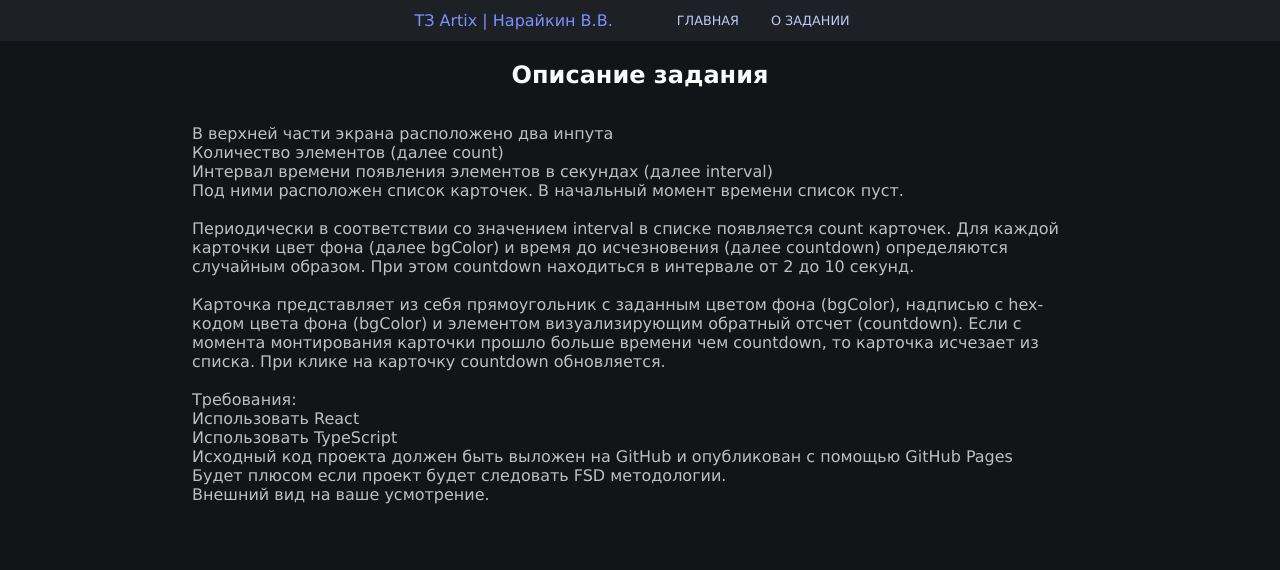
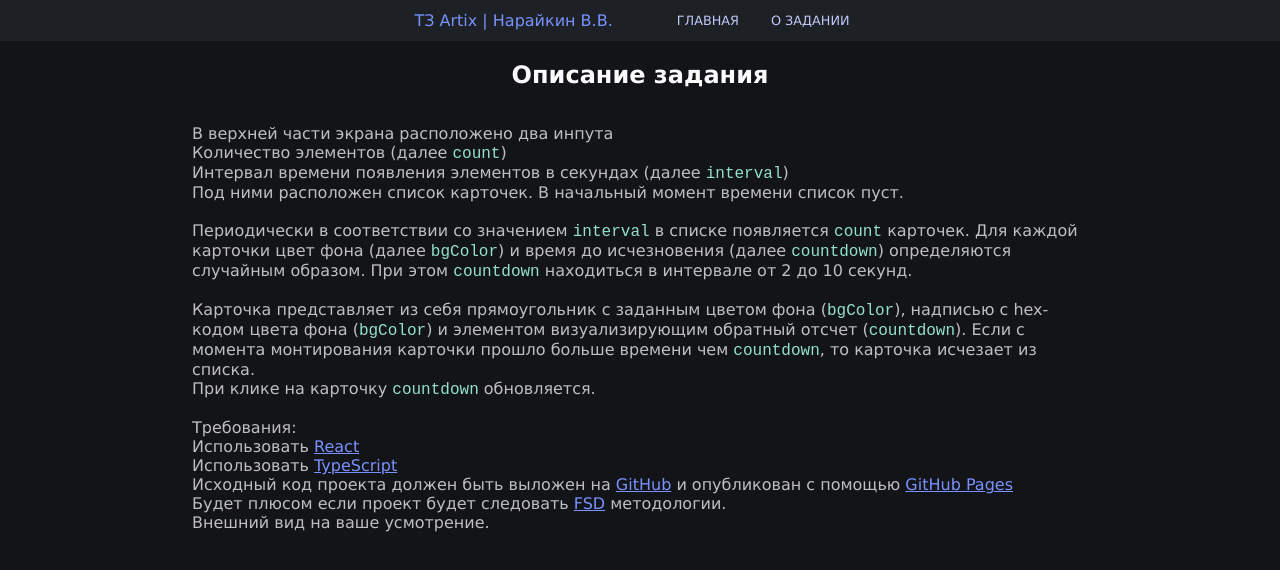
Before and after one commit to nvrvikin/tz-artix, a React (Vite) app: page /#/about in a window 1280 px wide. Shown: the top 570 px of the page. Built offline with nearby package versions, Linux system fonts and the light colour scheme.

Commit message:
updateCountdown, about markup

```diff
--- a/src/app/styles/about/_about.scss
+++ b/src/app/styles/about/_about.scss
@@ -4,6 +4,19 @@
     color: $primary-color;
     align-items: center;
     width: 100%;
+
+    a {
+        color: $action-light-color;
+        transition: .2s ease;
+
+        &:hover {
+            color: $action-color;
+        }
+    }
+
+    code {
+        color: $second-color;
+    }
 
     &__title {
         font-style: normal;
--- a/src/app/styles/home/_input.scss
+++ b/src/app/styles/home/_input.scss
@@ -38,9 +38,7 @@
 
     &_interval {
 
-        .home-input__input {
 
-        }
 
         .home-input__value {
             font-size: 1.5rem;
--- a/src/app/styles/home/cards/_card.scss
+++ b/src/app/styles/home/cards/_card.scss
@@ -6,6 +6,8 @@
     box-sizing: border-box;
     flex-direction: column;
     font-size: 1rem;
+    position: relative;
+    cursor: pointer;
 
     &__color {
         display: flex;
@@ -29,4 +31,31 @@
         border-radius: .5rem;
         padding: .5rem 1rem;
     }
+
+    &::after {
+        content: '';
+        display: flex;
+        width: 100%;
+        height: 100%;
+        background-color: #fafafa00;
+        position: absolute;
+        top: 0;
+        left: 0;
+        border-radius: inherit;
+        transition: .2s ease;
+    }
+
+    &:hover {
+
+        &::after {
+            background-color: #fafafa30;
+        }
+    }
+
+    &:active {
+
+        &::after {
+            background-color: #fafafa60;
+        }
+    }
 }
--- a/src/app/styles/home/cards/_cards.scss
+++ b/src/app/styles/home/cards/_cards.scss
@@ -24,7 +24,7 @@
         }
 
         &_fin {
-            color: #c3f3d6;
+            color: $second-color;
             background-color: #0f0f0f;
         }
     }
--- a/src/app/styles/utils/_variables.scss
+++ b/src/app/styles/utils/_variables.scss
@@ -1,5 +1,6 @@
 $action-color: #5a77fa;
 $action-light-color: #7a92ff;
+$second-color: #93e2c8;
 $primary-color: #fafafa;
 $bg-color: #121418;
 
--- a/src/pages/About.tsx
+++ b/src/pages/About.tsx
@@ -6,19 +6,20 @@ function About() {
         <section className="about">
             <h1 className="about__title">Описание задания</h1>
             <p className="about__description">В верхней части экрана расположено два инпута<br />
-                Количество элементов (далее count)<br />
-                Интервал времени появления элементов в секундах (далее interval)<br />
+                Количество элементов (далее <code>count</code>)<br />
+                Интервал времени появления элементов в секундах (далее <code>interval</code>)<br />
                 Под ними расположен список карточек. В  начальный момент времени список  пуст.<br />
                 <br />
-                Периодически в соответствии со значением interval в списке появляется count карточек. Для каждой карточки цвет фона (далее bgСolor) и время до исчезновения (далее countdown) определяются случайным образом. При этом countdown находиться в интервале от 2 до 10 секунд.<br />
+                Периодически в соответствии со значением <code>interval</code> в списке появляется <code>count</code> карточек. Для каждой карточки цвет фона (далее <code>bgСolor</code>) и время до исчезновения (далее <code>countdown</code>) определяются случайным образом. При этом <code>countdown</code> находиться в интервале от 2 до 10 секунд.<br />
                 <br />
-                Карточка представляет из себя прямоугольник с заданным цветом фона (bgСolor), надписью с hex-кодом цвета фона (bgСolor) и элементом визуализирующим обратный отсчет (countdown). Если с момента монтирования карточки прошло больше времени чем countdown, то карточка исчезает из списка. При клике на карточку countdown обновляется.<br />
+                Карточка представляет из себя прямоугольник с заданным цветом фона (<code>bgСolor</code>), надписью с hex-кодом цвета фона (<code>bgСolor</code>) и элементом визуализирующим обратный отсчет (<code>countdown</code>). Если с момента монтирования карточки прошло больше времени чем <code>countdown</code>, то карточка исчезает из списка.<br />
+                При клике на карточку <code>countdown</code> обновляется.<br />
                 <br />
                 Требования:<br />
-                Использовать React<br />
-                Использовать TypeScript<br />
-                Исходный код проекта должен быть выложен на GitHub и опубликован с помощью GitHub Pages<br />
-                Будет плюсом если проект будет следовать FSD методологии.<br />
+                Использовать <a href="https://react.dev">React</a><br />
+                Использовать <a href="https://www.typescriptlang.org">TypeScript</a><br />
+                Исходный код проекта должен быть выложен на <a href="https://github.com/nvrvikin/tz-artix">GitHub</a> и опубликован с помощью <a href="https://nvrvikin.github.io/tz-artix/">GitHub Pages</a><br />
+                Будет плюсом если проект будет следовать <a href="https://feature-sliced.github.io/documentation/ru/">FSD</a> методологии.<br />
                 Внешний вид на ваше усмотрение.<br />
             </p>
         </section>
--- a/src/widgets/home/cards/Card.tsx
+++ b/src/widgets/home/cards/Card.tsx
@@ -1,10 +1,10 @@
 import type { ICard } from "./types"
 
 function Card(props: ICard) {
-    const { bgColor, countdown } = props
+    const { bgColor, countdown, updateCountdown } = props
 
     return (
-        <div className="card" style={{ backgroundColor: bgColor ? bgColor : '#000000' }}>
+        <div className="card" onClick={ updateCountdown } style={{ backgroundColor: bgColor ? bgColor : '#000000' }}>
             <span className="card__color">{ bgColor }</span>
             <span className="card__countdown">{ countdown }</span>
         </div>
--- a/src/widgets/home/cards/Cards.tsx
+++ b/src/widgets/home/cards/Cards.tsx
@@ -18,13 +18,26 @@ function Cards(props: ICards) {
     const isStartedRef = useRef(isStarted)
     //const isFinishedRef = useRef(isFinished)
 
+    const updateCardCountdown = (id: string) => {
+        const localCardsData = cardsDataRef.current
+        let newCardsData = localCardsData.map(cd => {
+            if(cd.id !== id) return cd;
+            return {
+                ...cd,
+                countdown: defineRandomCountdown()
+            }
+        })
+        setCardsData(newCardsData)
+    }
+
     const newItem = (newId: number): ICardData => {
 
         return {
             id: `${ newId }`,
             bgColor: defineRandomHexColor(),
             countdown: defineRandomCountdown(),
-            isDrawn: false
+            isDrawn: false,
+            updateCountdown: () => updateCardCountdown(`${ newId }`)
         }
     }
 
--- a/src/widgets/home/cards/DrawCards.tsx
+++ b/src/widgets/home/cards/DrawCards.tsx
@@ -9,8 +9,9 @@ function DrawCards(props: IDrawCards) {
                 {
                     cardsData.filter(card => card.isDrawn).map(card =>
                         <Card key={ card.id }
-                            bgColor={ card.bgColor }
-                            countdown={ card.countdown } />)
+                        bgColor={ card.bgColor }
+                        countdown={ card.countdown }
+                        updateCountdown={ card.updateCountdown } />)
                 }
             </>
         )
--- a/src/widgets/home/cards/types.ts
+++ b/src/widgets/home/cards/types.ts
@@ -9,11 +9,13 @@ export interface ICardData {
     bgColor: string
     countdown: number
     isDrawn: boolean
+    updateCountdown: () => void
 }
 
 export interface ICard {
     bgColor: string
     countdown: number
+    updateCountdown: () => void
 }
 
 export interface IDrawCards {
```
